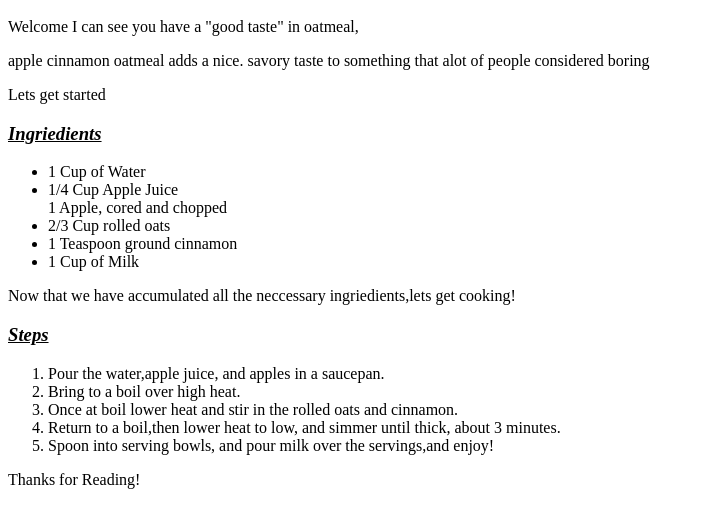
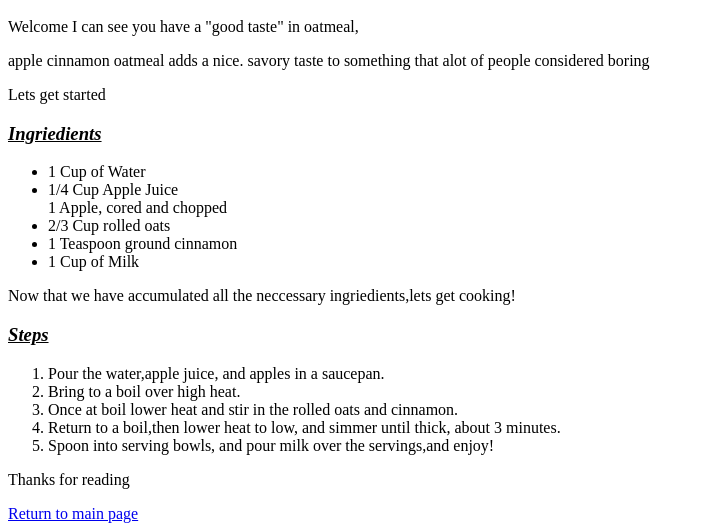
Before and after one commit to BJJguyscode2/odin-recipes, a plain HTML site: page recipes/apple-oatmeal.html in a window 1280 px wide. Shown: the part 641-1172 px from the top of the page, without its empty margins (0-706 px from the left). Before the commit the page ends 1138 px from the top, so only its background shows below. Drawn offline with Linux system fonts and the light colour scheme.

Commit message:
css file; added return to index.html to recipes

```diff
--- /dev/null
+++ b/css/styles.css
@@ -0,0 +1,15 @@
+body{
+background-color:black;
+color:blue;
+font-size:36px;
+font-style:italic;
+text-align:center;
+font-family:'Verdana','Times New Roman','sans-serif';
+
+}
+div{
+background-color:rgb (red);
+color:whitesmoke;
+font-size:32px;
+text-align:center;
+}
--- a/recipes/apple-oatmeal.html
+++ b/recipes/apple-oatmeal.html
@@ -27,6 +27,8 @@
     <li>Once at boil lower heat and stir in the rolled oats and cinnamon.</li>
     <li>Return to a boil,then lower heat to low, and simmer until thick, about 3 minutes.</li>
     <li>Spoon into serving bowls, and pour milk over the servings,and enjoy!</li>
-    </ol>
-
-    Thanks for Reading!
+</ol>
+<p>Thanks for reading</p>
+</body>
+<a href="../index.html">Return to main page</a>
+</html>
```
Also changed, not shown: recipes/pizza.html (+3 -0 lines), recipes/spaghetti.html (+1 -0 lines).
